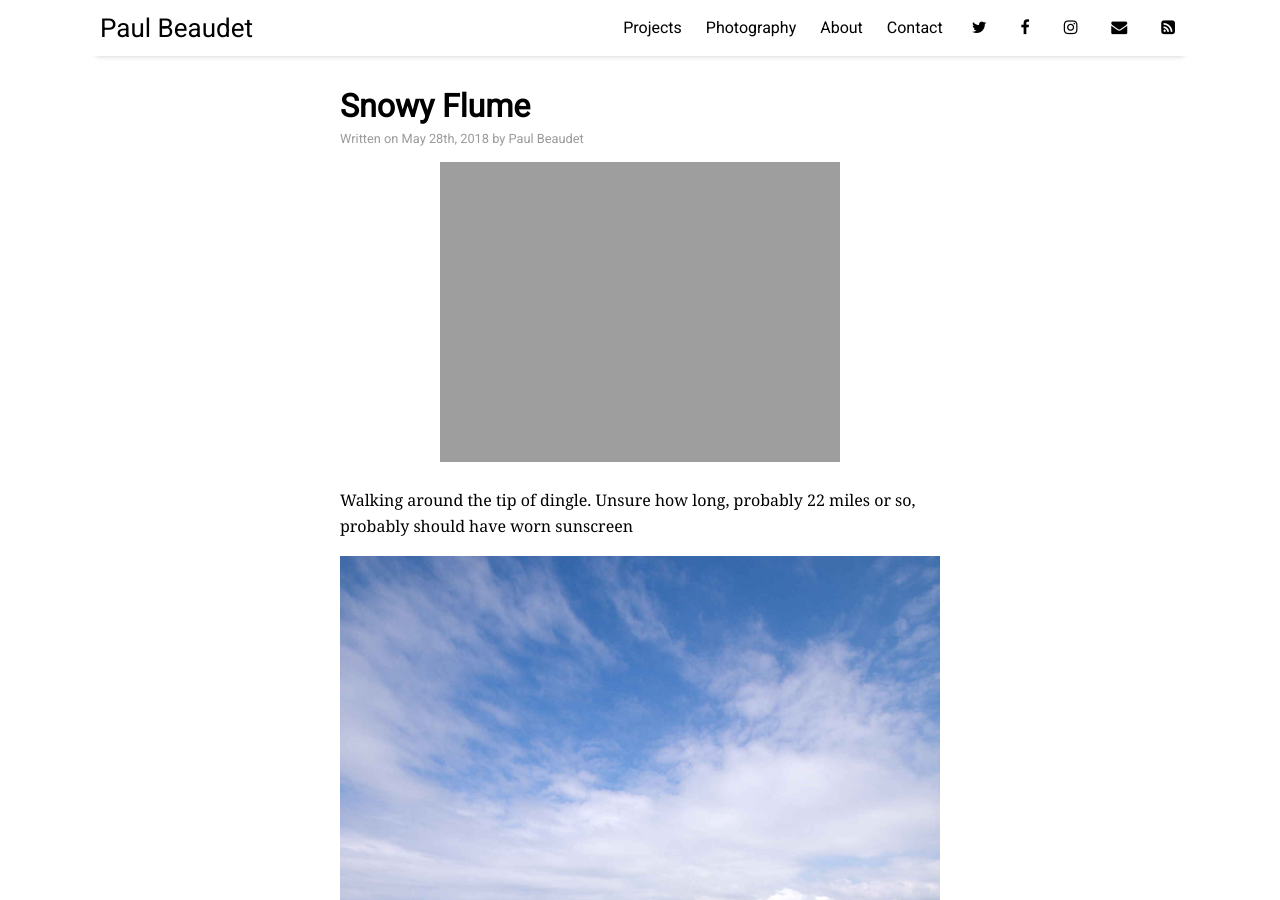
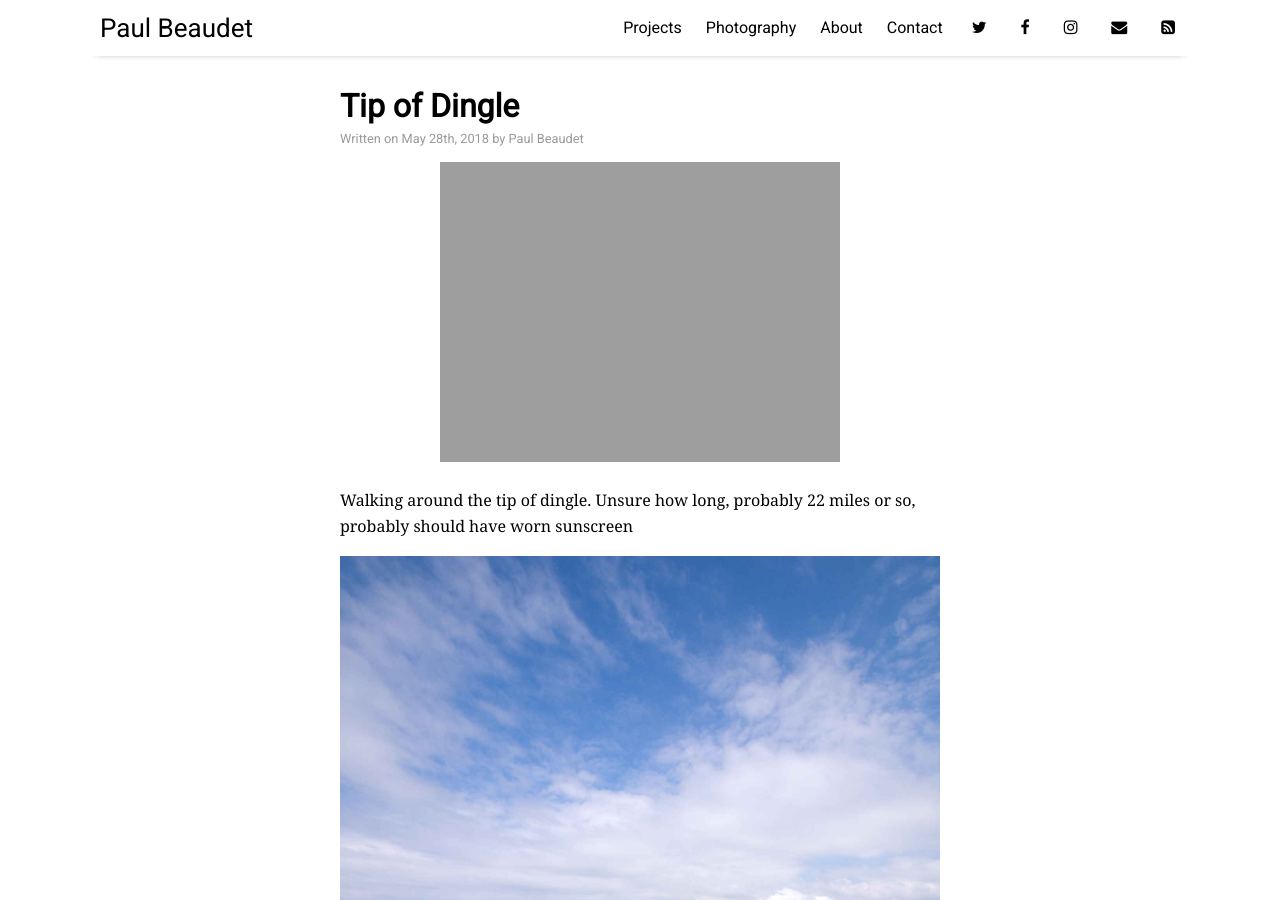
Before and after one commit to PaulBeaudet/paulbeaudet.github.io, a Jekyll site: the page built from _posts/2018-05-28-dingle.md, in a window 1280 px wide and 900 px high. Built offline with Jekyll 4.4.1, drawn with Linux system fonts in a browser that asks for light colours; nearby versions of some CDN libraries.

Commit message:
Flubbed title

```diff
--- a/_posts/2018-05-28-dingle.md
+++ b/_posts/2018-05-28-dingle.md
@@ -1,6 +1,6 @@
 ---
 layout: post
-title: "Snowy Flume"
+title: "Tip of Dingle"
 author: "Paul Beaudet"
 categories: photography
 tags: [hiking]
```
